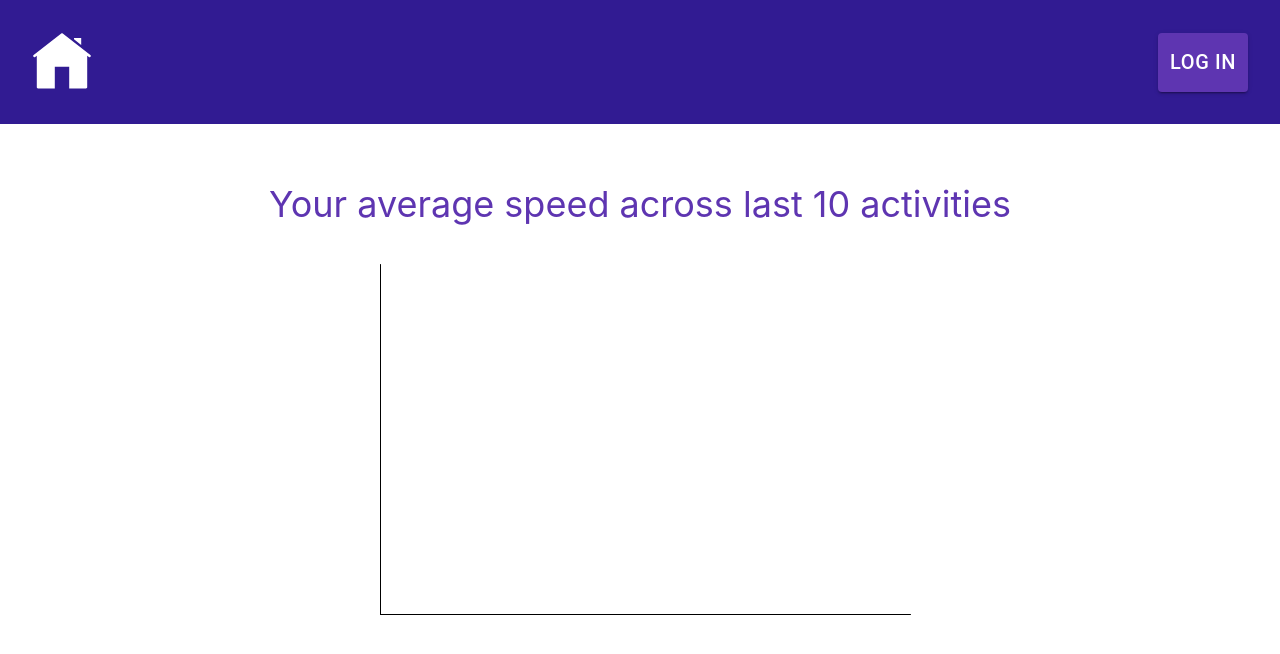
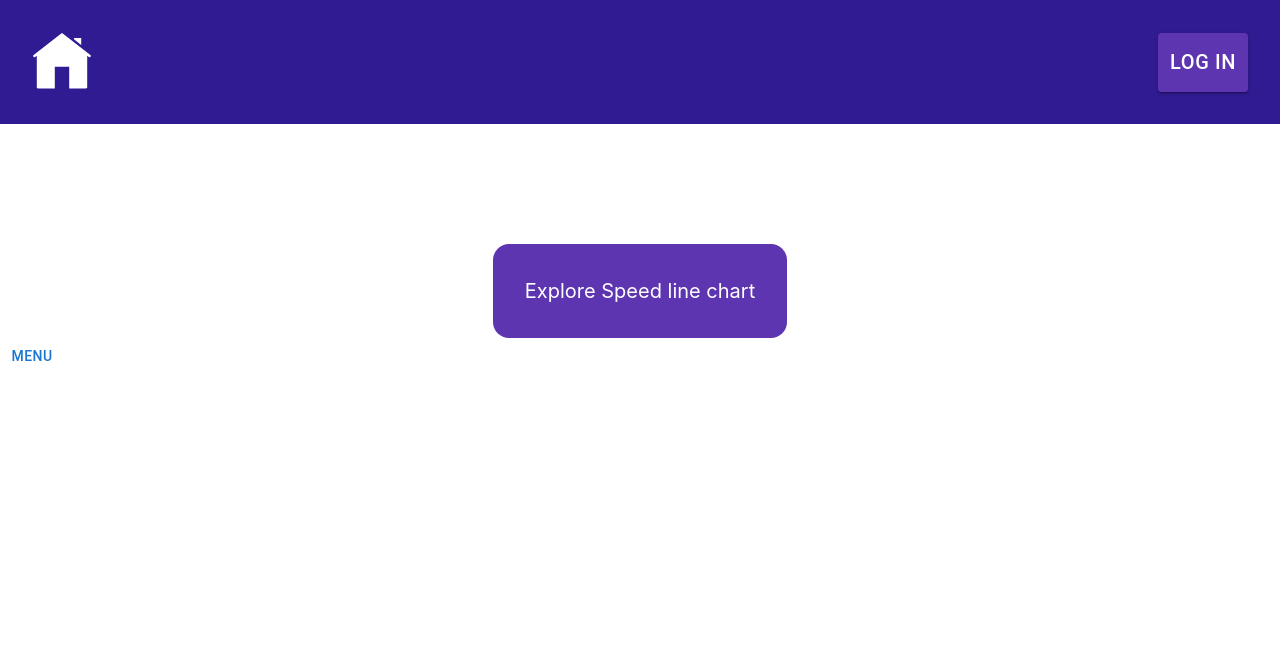
Before and after one commit to mtsuts/strava-sunrise, a React (Create React App) app in the folder frontend/: page /my-profile in a window 1280 px wide. Shown: the top 654 px of the page. Built offline with nearby package versions, Linux system fonts and the light colour scheme; no server answers.

Commit message:
updating dashboard

```diff
--- a/frontend/src/App.js
+++ b/frontend/src/App.js
@@ -2,7 +2,6 @@ import React, { useContext, useEffect, useRef, useState } from 'react'
 import './App.css';
 import NavigationBar from './components/NavigationBar';
 import { Outlet } from 'react-router-dom';
-
 import { AppContext } from './components/AppContext';
 
 
@@ -13,7 +12,8 @@ function App() {
   return (
     <div>
       <NavigationBar />
-      {!token && !isLoading && <p className='text-center text-4xl text-white p-5'> </p>}
+      {!token && !isLoading && <p className='text-center text-4xl text-black p-5'>
+      </p>}
       <Outlet></Outlet>
     </div>
   );
--- a/frontend/src/components/Card.js
+++ b/frontend/src/components/Card.js
@@ -1,6 +1,12 @@
+import { Box } from '@mui/material'
+import theme from '../utils/themes'
+import { ThemeProvider } from '@emotion/react'
+
 export default function Card(props) {
 
   return (
-    <button onClick={props.onClick} className='bg-white text-darkSpace text-lg p-3 rounded-lg' data-type={props.name}> {props.name} </button>
+    <ThemeProvider theme={theme}>
+      <Box sx={{ '&:hover': { bgcolor: theme.palette.background.main.deepPurple900, cursor: 'pointer' }, fontSize: 20, bgcolor: theme.palette.background.main.deepPurple600, color: '#ffffff', p: 4, borderRadius: 4, maxWidth: 300, textAlign: 'center' }} onClick={props.onClick}> Explore {props.name}</Box>
+    </ThemeProvider>
   )
 }
--- /dev/null
+++ b/frontend/src/components/Dashboard.js
@@ -0,0 +1,51 @@
+import * as React from 'react';
+import Box from '@mui/material/Box';
+import Drawer from '@mui/material/Drawer';
+import Button from '@mui/material/Button';
+import List from '@mui/material/List';
+import Divider from '@mui/material/Divider';
+import { Link } from 'react-router-dom';
+import ListItem from '@mui/material/ListItem';
+import ListItemButton from '@mui/material/ListItemButton';
+import ListItemIcon from '@mui/material/ListItemIcon';
+import ListItemText from '@mui/material/ListItemText';
+
+
+export default function Dashboard() {
+  const [open, setOpen] = React.useState(false);
+
+  const toggleDrawer = (newOpen) => () => {
+    setOpen(newOpen);
+  };
+
+  const DrawerList = (
+    <Box sx={{ width: 250, p: 4 }} role="presentation" onClick={toggleDrawer(false)}>
+      <List>
+        <ListItem disablePadding>
+          <Link to='/'>
+            <ListItemButton>
+              <ListItemText primary='My Profile' />
+            </ListItemButton>
+          </Link>
+        </ListItem>
+        <ListItem disablePadding>
+          <Link to='/'>
+            <ListItemButton>
+              <ListItemText primary='Log Out' />
+            </ListItemButton>
+          </Link>
+        </ListItem>
+      </List>
+      <Divider />
+    </Box>
+  );
+
+  return (
+    <div>
+      <Button onClick={toggleDrawer(true)}>Menu</Button>
+      <Drawer anchor='right' transitionDuration={1000} open={open} onClose={toggleDrawer(false)}>
+        {DrawerList}
+      </Drawer>
+    </div>
+  );
+}
--- a/frontend/src/index.css
+++ b/frontend/src/index.css
@@ -4,7 +4,7 @@ body {
     sans-serif;
   -webkit-font-smoothing: antialiased;
   -moz-osx-font-smoothing: grayscale;
-  margin: 0 auto
+  margin: 0 auto;
 }
 
 code {
--- a/frontend/src/pages/UserProfile.js
+++ b/frontend/src/pages/UserProfile.js
@@ -8,12 +8,16 @@ import { useSearchParams } from 'react-router-dom';
 import theme from '../utils/themes';
 import { fromMetersSecondToKmsHour, fromMetersToKms, dateFormatter } from '../utils/metricsUpdates'
 import ActivityLineChart from '../components/vizualizations/ActivityLineChart';
+import Card from '../components/Card';
+import Dashboard from '../components/Dashboard';
 
 
 export default function UserProfile() {
   const [searchParams, setSearchParams] = useSearchParams();
   const { data, setData } = useContext(AppContext)
   const dataLoaded = useRef(false)
+
+  // load data
   useEffect(() => {
     if (dataLoaded.current) {
       return
@@ -30,6 +34,7 @@ export default function UserProfile() {
       })
   }, [])
 
+  // data manipulations
   const mainData = data?.data || []
   const activities = mainData.filter((activity) => activity.type === 'Ride').map((activity) => {
     return {
@@ -40,11 +45,20 @@ export default function UserProfile() {
     }
   })
   const sumOfElevations = activities.map((activity) => activity.average_speed).reduce((accumulator, currentValue) => accumulator + currentValue, 0)
-
   console.log(activities)
 
+  // card component parts
+  const [cardData, setCardData] = useState(false)
+  let showCardData = false
+  const handleCardClick = () => {
+    setCardData(!cardData)
+  }
+
   return <ThemeProvider theme={theme}>
-    <Box sx={{ color: theme.palette.background.main.deepPurple600 }} className='text-center text-4xl p-5'>Your average speed across last 10 activities</Box>
-    <ActivityLineChart data={activities} />
+    <Box sx={{ display: 'flex', alignItems: 'center', justifyContent: 'center', fontSize: 15, marginTop: 10 }}>
+      <Card name='Speed line chart' onClick={handleCardClick} />
+    </Box>
+    {cardData && <ActivityLineChart data={activities} />}
+    <Dashboard/>
   </ThemeProvider>
 }
--- a/frontend/src/utils/themes.js
+++ b/frontend/src/utils/themes.js
@@ -1,14 +1,17 @@
 import { createTheme } from '@mui/material/styles';
-import { blueGrey, deepPurple, red } from '@mui/material/colors';
+import { blueGrey, deepPurple, red, purple } from '@mui/material/colors';
 
 const theme = createTheme({
   palette: {
     background: {
       main: {
-        red500: red[500],
         blueGrey800: blueGrey[800],
         deepPurple900: deepPurple[900],
         deepPurple600: deepPurple[600]
+      },
+      secondary: {
+        purple500: purple[400],
+        purple700: purple[700]
       }
     },
   },
```
Also changed, not shown: frontend/images/background.jpg (added). Lines whose indentation alone changed are shown as unchanged.
